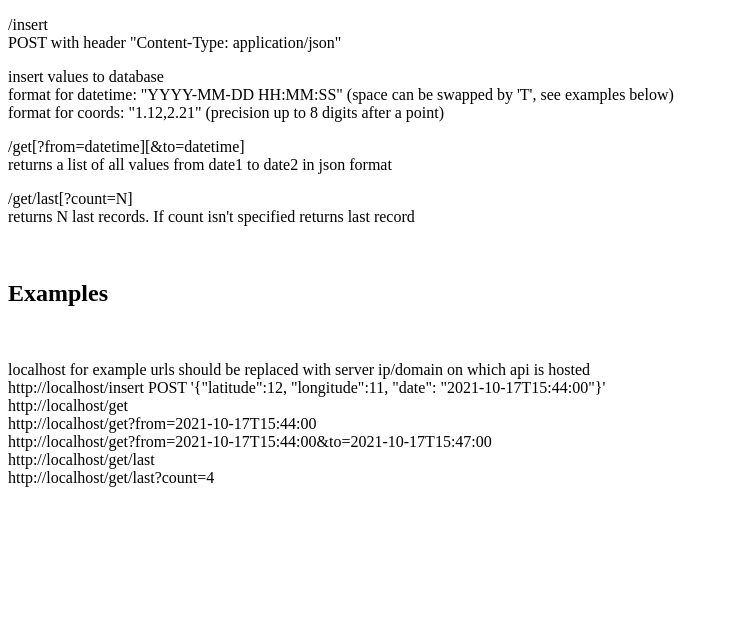
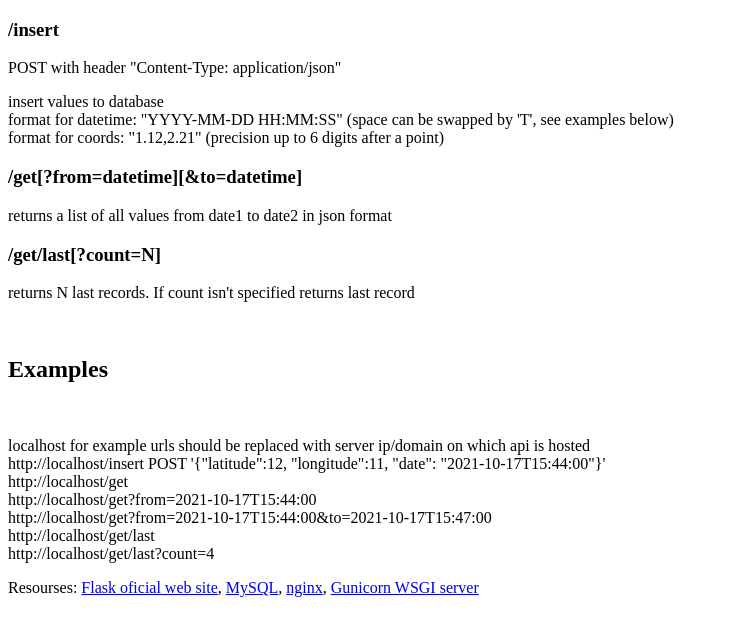
Before and after one commit to koterevma/location-service-api, a Flask app: page /help in a window 1280 px wide. Shown: the top 636 px of the page, without its empty margins (0-729 px from the left). Run offline with Flask 2, Linux system fonts and the light colour scheme.

Commit message:
Improved html and added sourses

```diff
--- a/templates/help.html
+++ b/templates/help.html
@@ -4,14 +4,17 @@
 	<title>Help</title>
 </head>
 <body>
-	<p>/insert<br>
+	<p>
+	<h3>/insert</h3>
 	POST with header "Content-Type: application/json"</p>
 	insert values to database<br>
 	format for datetime: "YYYY-MM-DD HH:MM:SS" (space can be swapped by 'T', see examples below)<br>
-	format for coords: "1.12,2.21" (precision up to 8 digits after a point)<br>
-	<p>/get[?from=datetime][&amp;to=datetime]<br>
+	format for coords: "1.12,2.21" (precision up to 6 digits after a point)<br>
+	<p>
+	<h3>/get[?from=datetime][&amp;to=datetime]</h3>
 	returns a list of all values from date1 to date2 in json format</p>
-    <p>/get/last[?count=N]<br>
+    <p>
+    <h3>/get/last[?count=N]</h3>
     returns N last records. If count isn't specified returns last record</p>
 	<br>
 	<h2>Examples</h2><br>
@@ -24,5 +27,8 @@
     http://localhost/get/last<br>
     http://localhost/get/last?count=4<br>
 	</p>
+	<p>
+	Resourses: <a href="https://palletsprojects.com/p/flask/">Flask oficial web site</a>, <a href="https://www.mysql.com/">MySQL</a>, <a href="https://nginx.org/ru/">nginx</a>, <a href="https://gunicorn.org/">Gunicorn WSGI server</a>
+	</p>
 </body>
 </html>
```
